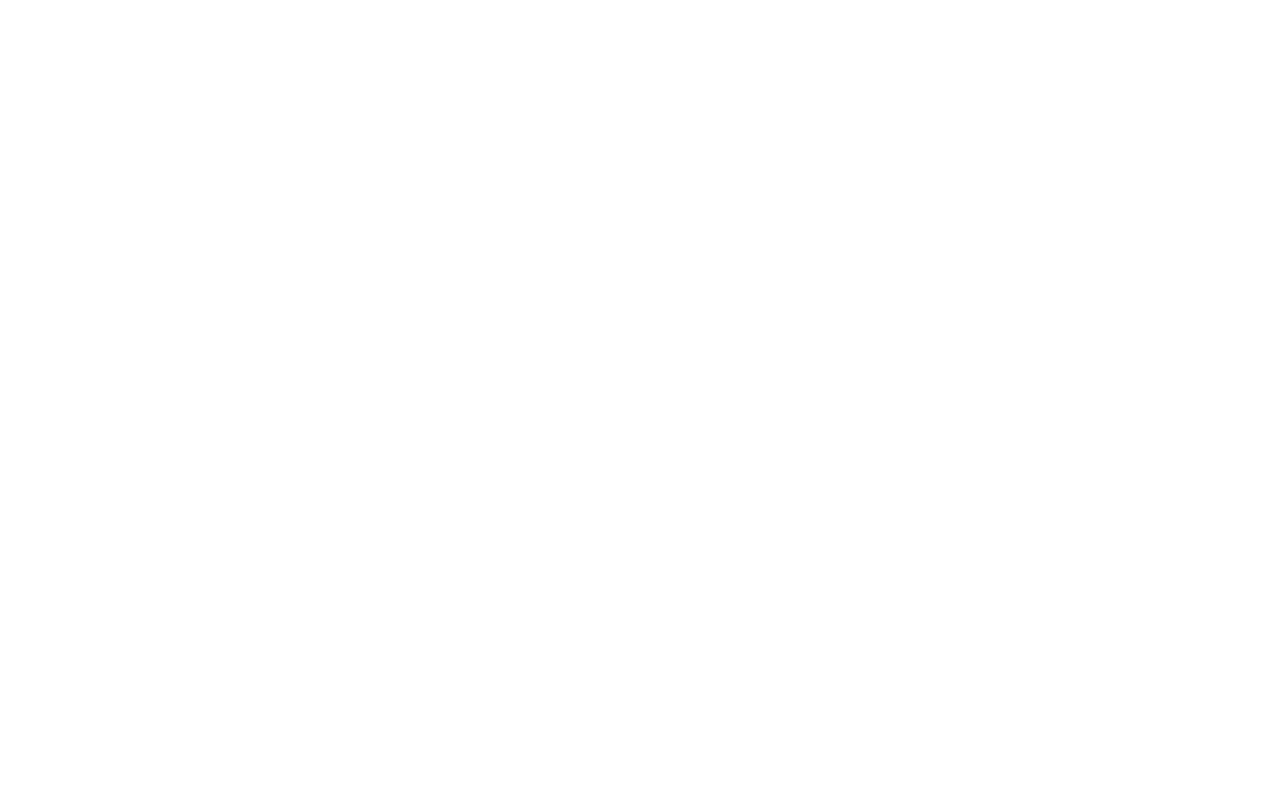
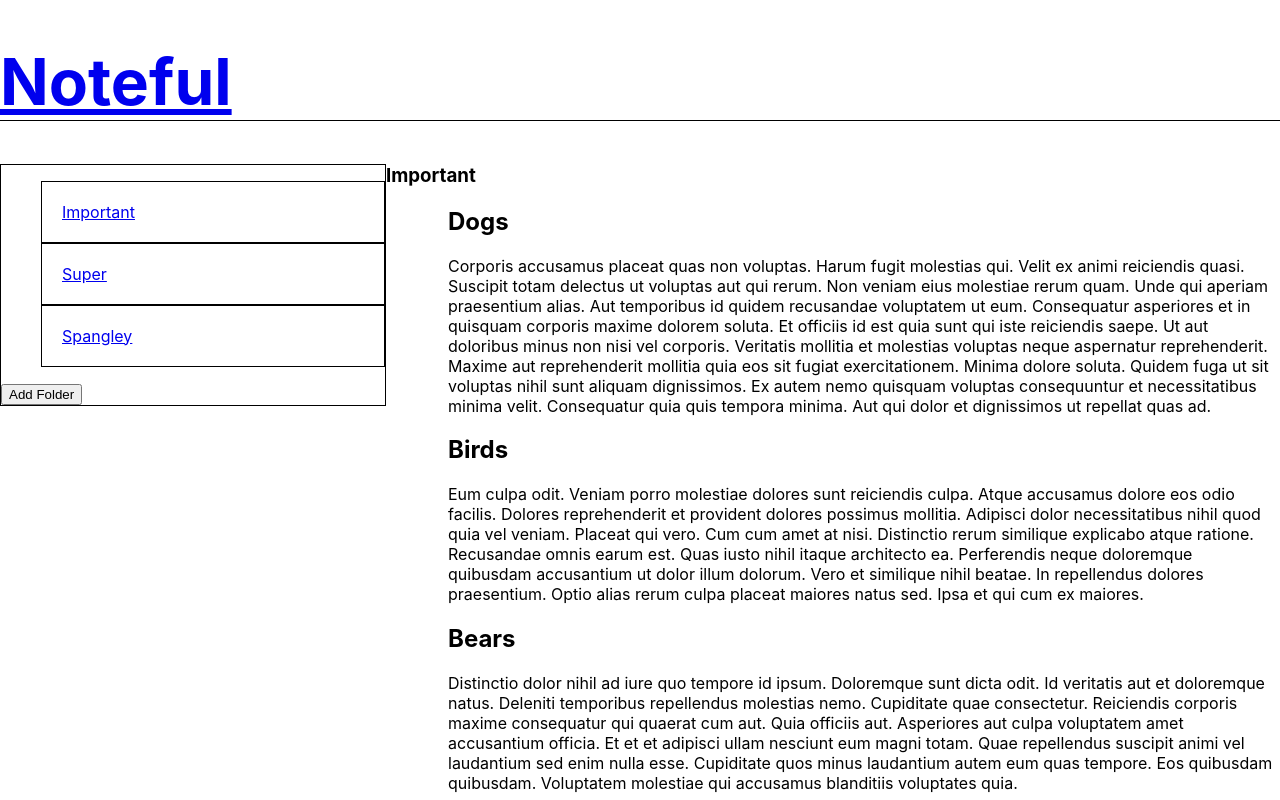
Before and after one commit to thinkful-ei-narwhal/noteful-context-Joseph-Kevin, a React (Create React App) app: page /folders/b0715efe-ffaf-11e8-8eb2-f2801f1b9fd1 in a window 1280 px wide. Shown: the top 800 px of the page. Built offline with nearby package versions, Linux system fonts and the light colour scheme.

Commit message:
finished sidebar functionality

```diff
--- a/src/App.js
+++ b/src/App.js
@@ -4,6 +4,8 @@
 import Main from './components/Main';
 import FolderList from './components/FolderList';
 import Note from './components/Note';
+import Header from './components/constants/Header';
+import Sidebar from './components/constants/Sidebar';
 
 export default class App extends React.Component {
   constructor(props) {
@@ -129,10 +131,21 @@
   render() {
     return (
       <div className="App">
+        <Header />
+        <Sidebar state={this.state}/>
         <Switch>
-          <Route exact path='/' render={() => <Main notes={this.state.notes} />}/>
-          <Route exact path='/folder/:id' render={() => <FolderList folders={this.state.folders} />}/>
-          <Route exact path='/note' component={Note}/>
+          <Route
+            exact path='/'
+            render={(props) => <Main {...props} notes={this.state.notes} />}
+          />
+          <Route
+            exact path='/folders/:id'
+            render={(props) => <FolderList {...props}  state={this.state} />}
+          />
+          <Route
+            exact path='/note'
+            component={Note}
+          />
         </Switch>
       </div>
     );
--- a/src/components/FolderList.js
+++ b/src/components/FolderList.js
@@ -1,16 +1,26 @@
 import React from 'react';
-import Header from './constants/Header';
-import Sidebar from './constants/Sidebar';
+import Note from './Note';
 
 
 export default function FolderList(props) {
+  let folderToDisplay = props.state.folders.find(folder => (
+    folder.id === props.match.params.id
+  ))
 
+  let displayNotes = props.state.notes.filter(note => (
+    note.folderId === folderToDisplay.id
+  )).map(note => (
+    <Note
+        key={note.id}
+        note={note.id}
+        title={note.name}
+        content={note.content}/>
+  ))
 
   return(
     <div className="main">
-      <Header />
-      <Sidebar folders={props.folders}/>
-      <p>From FolderList</p>
+      <h3>{folderToDisplay.name}</h3>
+      {displayNotes}
     </div>
   )
 }
--- a/src/components/Main.js
+++ b/src/components/Main.js
@@ -1,6 +1,4 @@
 import React from 'react';
-import Header from './constants/Header';
-import Sidebar from './constants/Sidebar';
 import Note from './Note';
 
 export default function Main(props) {
@@ -14,8 +12,6 @@
 
   return(
     <div className="main">
-      <Header />
-      <Sidebar />
       {displayNotes}
     </div>
   )
--- a/src/components/constants/Header.js
+++ b/src/components/constants/Header.js
@@ -3,7 +3,7 @@
 export default function Header() {
   return(
     <header>
-      <h1 className="header">Noteful</h1>
+      <a href="/"><h1 className="header">Noteful</h1></a>
     </header>
   )
 }
--- a/src/components/constants/Sidebar.js
+++ b/src/components/constants/Sidebar.js
@@ -2,8 +2,8 @@
 import { Link } from 'react-router-dom';
 
 export default function Sidebar(props) {
-  let folderLinks = props.folders.map(folder => (
-  <li><Link to="/folder">{folder.name}</Link></li>
+  let folderLinks = props.state.folders.map(folder => (
+  <li key={folder.id}><a href={`/folders/${folder.id}`}>{folder.name}</a></li>
   ))
 
   return(
```
